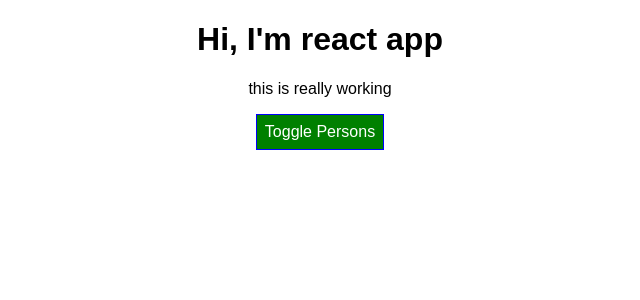
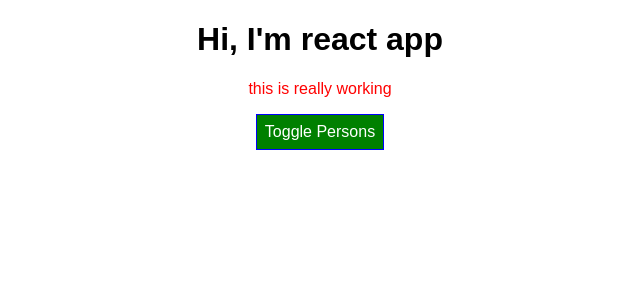
Before and after one commit to pjblitz86/ReactTrainingProjects, a React (Create React App) app in the folder udemy-max-tutorials/: page / in a window 1280 px wide. Shown: the top 300 px of the page, without its empty margins (320-960 px from the left). Built offline with nearby package versions, Linux system fonts and the light colour scheme.

Commit message:
adding classes dynamically to component

```diff
--- a/udemy-max-tutorials/src/App.css
+++ b/udemy-max-tutorials/src/App.css
@@ -3,3 +3,11 @@
 .App {
   text-align: center;
 }
+
+.red {
+  color: red;
+}
+
+.bold {
+  font-weight: bold;
+}
--- a/udemy-max-tutorials/src/App.js
+++ b/udemy-max-tutorials/src/App.js
@@ -70,10 +70,19 @@
       style.backgroundColor = 'red';
     }
 
+    // adding classes dynamically to the component
+    const classes = [];
+    if (this.state.persons.length <= 2) {
+      classes.push('red'); // classes = ['red']
+    }
+    if (this.state.persons.length <= 1) {
+      classes.push('bold'); // classes = ['red', 'bold']
+    }
+
     return (
       <div className="App">
         <h1>Hi, I'm react app</h1>
-        <p>this is really working</p>
+        <p className={classes.join(' ')}>this is really working</p>
         <button style={style} onClick={this.togglePersonsHandler}>
           Toggle Persons
         </button>
```
